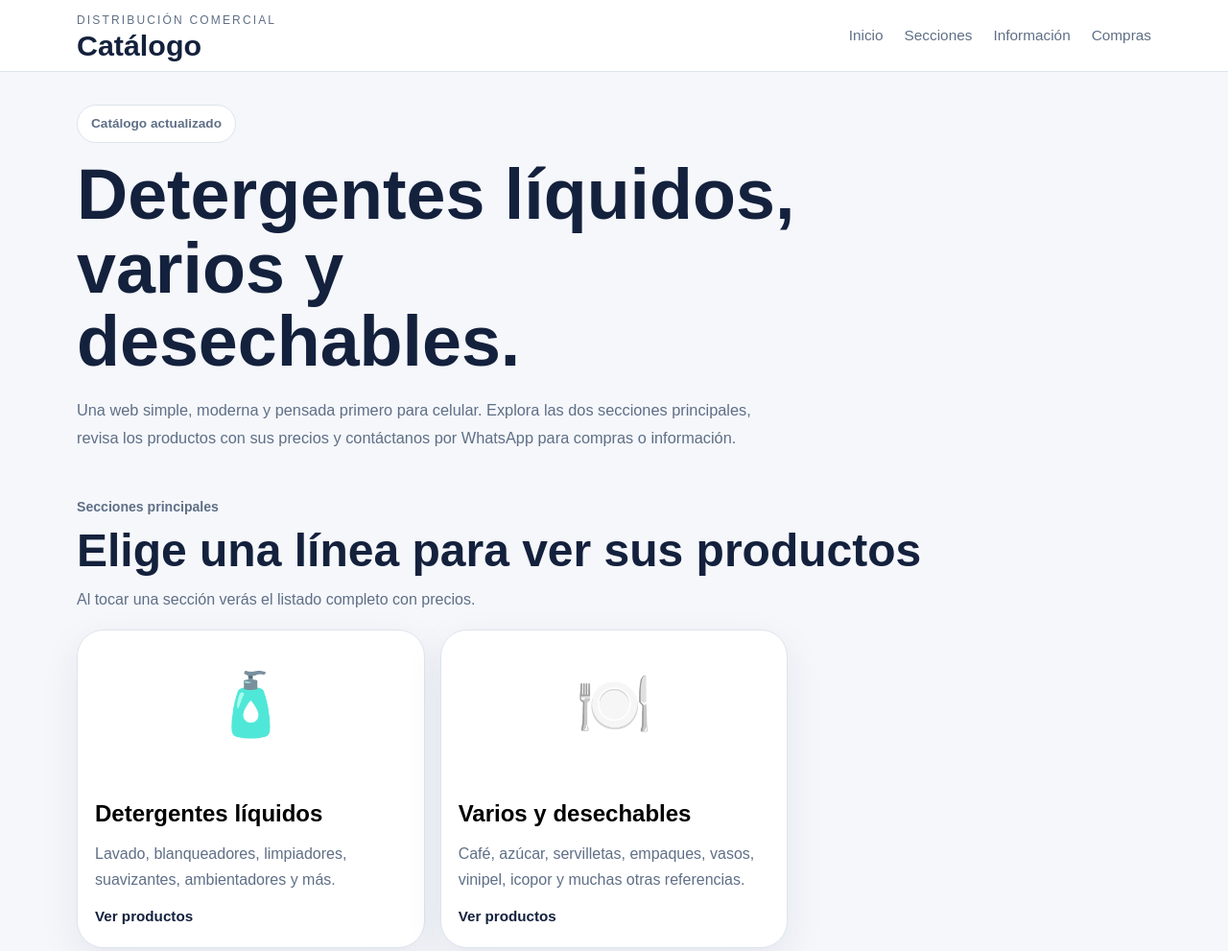
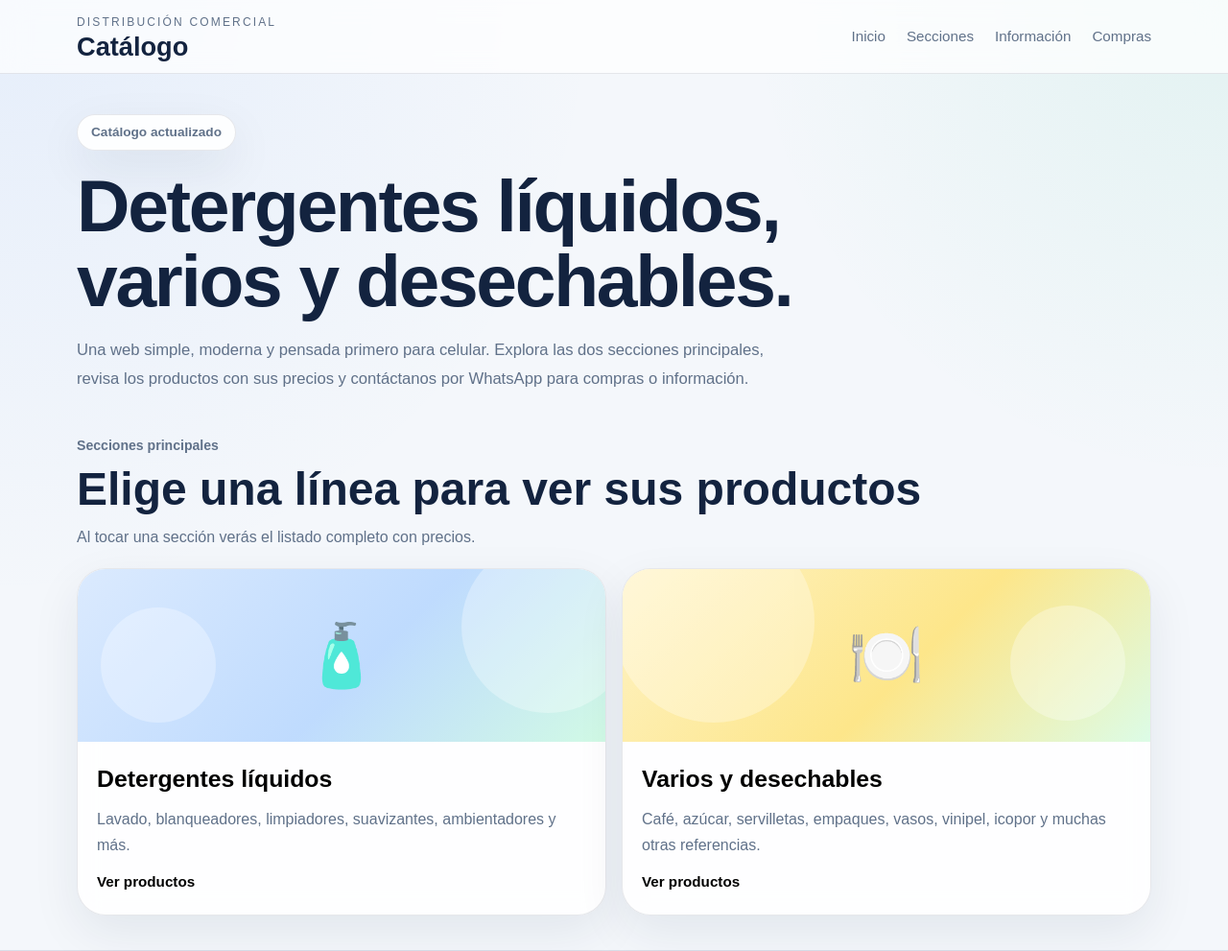
Before and after one commit to EdissonGarzon/productos-ali-web, a plain HTML site: page public/index.html in a window 1280 px wide. Shown: the top 991 px of the page at 96% size. Drawn offline with Linux system fonts and the light colour scheme.

Commit message:
Update style.css

```diff
--- a/public/style.css
+++ b/public/style.css
@@ -1,87 +1,75 @@
+
 :root {
-  --bg: #f5f7fb;
-  --surface: #ffffff;
-  --surface-soft: #eef2f7;
-  --text: #14213d;
-  --muted: #5f6f86;
-  --line: #dde4ee;
+  --bg: #f4f7fb;
+  --surface: rgba(255, 255, 255, 0.88);
+  --surface-strong: #ffffff;
+  --surface-soft: #edf3fb;
+  --text: #13233f;
+  --muted: #607189;
+  --line: rgba(19, 35, 63, 0.1);
+  --shadow: 0 18px 50px rgba(19, 35, 63, 0.08);
   --accent: #16a34a;
   --accent-dark: #15803d;
-  --radius-xl: 28px;
+  --radius-xl: 30px;
   --radius-lg: 22px;
   --radius-md: 16px;
-  --shadow: 0 14px 40px rgba(20, 33, 61, 0.08);
   --container: 1120px;
 }
 
-* {
-  box-sizing: border-box;
-}
-
-html {
-  scroll-behavior: smooth;
-}
-
+* { box-sizing: border-box; }
+html { scroll-behavior: smooth; }
 body {
   margin: 0;
-  background: var(--bg);
+  font-family: Arial, Helvetica, sans-serif;
   color: var(--text);
-  font-family: Arial, Helvetica, sans-serif;
+  background:
+    radial-gradient(circle at top left, rgba(59, 130, 246, 0.08), transparent 30%),
+    radial-gradient(circle at top right, rgba(16, 185, 129, 0.08), transparent 24%),
+    var(--bg);
   line-height: 1.5;
 }
-
-a {
-  color: inherit;
-  text-decoration: none;
-}
-
-button,
-input {
-  font: inherit;
-}
+a { color: inherit; text-decoration: none; }
+button, input { font: inherit; }
+.hidden { display: none !important; }
 
 .container {
   width: min(var(--container), calc(100% - 28px));
   margin: 0 auto;
 }
 
-.hidden {
-  display: none !important;
-}
-
 /* Header */
 .site-header {
   position: sticky;
   top: 0;
-  z-index: 50;
-  background: rgba(255, 255, 255, 0.92);
-  backdrop-filter: blur(10px);
+  z-index: 40;
+  background: rgba(255, 255, 255, 0.72);
+  backdrop-filter: blur(14px);
   border-bottom: 1px solid var(--line);
 }
 
 .header-inner {
-  min-height: 74px;
+  min-height: 76px;
   display: flex;
   align-items: center;
   justify-content: space-between;
-  gap: 16px;
+  gap: 18px;
 }
 
 .brand {
   display: flex;
   flex-direction: column;
-  gap: 2px;
+  gap: 3px;
 }
 
 .brand-tag {
+  text-transform: uppercase;
+  letter-spacing: 0.18em;
   font-size: 0.75rem;
-  letter-spacing: 0.18em;
-  text-transform: uppercase;
   color: var(--muted);
 }
 
 .brand strong {
-  font-size: 1.9rem;
+  font-size: 1.7rem;
   line-height: 1;
 }
 
@@ -92,8 +80,9 @@ input {
 }
 
 .main-nav a {
-  font-size: 0.96rem;
   color: var(--muted);
+  font-size: 0.95rem;
+  transition: 0.18s ease;
 }
 
 .main-nav a:hover {
@@ -102,7 +91,7 @@ input {
 
 /* Hero */
 .hero {
-  padding: 34px 0 18px;
+  padding: 42px 0 18px;
 }
 
 .hero-inner {
@@ -110,41 +99,46 @@ input {
 }
 
 .hero-copy {
-  max-width: 760px;
+  max-width: 780px;
 }
 
-.hero-pill {
-  display: inline-block;
-  padding: 9px 14px;
+.hero-pill,
+.result-pill {
+  display: inline-flex;
+  align-items: center;
+  min-height: 38px;
+  padding: 0 14px;
   border-radius: 999px;
-  background: var(--surface);
+  background: rgba(255,255,255,0.9);
   border: 1px solid var(--line);
   color: var(--muted);
+  font-weight: 700;
   font-size: 0.85rem;
-  font-weight: 700;
+  box-shadow: var(--shadow);
 }
 
 .hero h1 {
-  margin: 16px 0 0;
-  font-size: clamp(2.2rem, 7vw, 4.6rem);
-  line-height: 1.04;
+  margin: 18px 0 0;
+  font-size: clamp(2.3rem, 6vw, 4.8rem);
+  line-height: 1.02;
+  letter-spacing: -0.03em;
 }
 
 .hero p {
   margin: 18px 0 0;
-  font-size: 1.02rem;
+  max-width: 720px;
   color: var(--muted);
-  max-width: 720px;
+  font-size: 1.04rem;
   line-height: 1.8;
 }
 
-/* General sections */
+/* Sections */
 .section {
-  padding: 26px 0 34px;
+  padding: 24px 0 36px;
 }
 
 .section-soft {
-  background: var(--surface-soft);
+  background: rgba(237, 243, 251, 0.72);
   border-top: 1px solid var(--line);
   border-bottom: 1px solid var(--line);
 }
@@ -178,20 +172,32 @@ input {
   line-height: 1.7;
 }
 
-/* Categories */
-.category-grid {
+/* Cards */
+.category-grid,
+.info-grid,
+.products-list {
   display: grid;
-  grid-template-columns: 1fr;
   gap: 16px;
 }
 
+.category-grid.two-up {
+  grid-template-columns: 1fr;
+}
+
+.category-card,
+.info-card,
+.cta-box,
+.product-row {
+  border: 1px solid var(--line);
+  background: var(--surface);
+  backdrop-filter: blur(12px);
+  box-shadow: var(--shadow);
+}
+
 .category-card {
+  border-radius: var(--radius-xl);
+  overflow: hidden;
   padding: 0;
-  border: 1px solid var(--line);
-  border-radius: var(--radius-xl);
-  background: var(--surface);
-  box-shadow: var(--shadow);
-  overflow: hidden;
   text-align: left;
   cursor: pointer;
   transition: transform 0.2s ease, box-shadow 0.2s ease;
@@ -199,36 +205,83 @@ input {
 
 .category-card:hover {
   transform: translateY(-4px);
-  box-shadow: 0 18px 46px rgba(20, 33, 61, 0.12);
+  box-shadow: 0 22px 60px rgba(19, 35, 63, 0.12);
 }
 
 .category-visual {
-  min-height: 155px;
+  min-height: 180px;
+  position: relative;
   display: flex;
   align-items: center;
   justify-content: center;
+  overflow: hidden;
+}
+
+.category-visual span {
+  position: relative;
+  z-index: 2;
   font-size: 4rem;
 }
 
-.category-card.hogar .category-visual {
-  background: linear-gradient(135deg, #dbeafe, #bfdbfe);
+.category-card.detergentes .category-visual {
+  background: linear-gradient(135deg, #dbeafe, #bfdbfe 55%, #d1fae5);
 }
 
-.category-card.vinagres .category-visual {
-  background: linear-gradient(135deg, #fef3c7, #fde68a);
+.category-card.varios .category-visual {
+  background: linear-gradient(135deg, #fef3c7, #fde68a 55%, #dcfce7);
 }
 
-.category-card.desechables .category-visual {
-  background: linear-gradient(135deg, #dcfce7, #bbf7d0);
+.illustration {
+  position: absolute;
+  inset: 0;
+  opacity: 0.55;
+}
+
+.droplets::before,
+.droplets::after,
+.plates::before,
+.plates::after {
+  content: "";
+  position: absolute;
+  border-radius: 999px;
+  background: rgba(255, 255, 255, 0.55);
+}
+
+.droplets::before {
+  width: 180px;
+  height: 180px;
+  top: -30px;
+  right: -30px;
+}
+
+.droplets::after {
+  width: 120px;
+  height: 120px;
+  left: 24px;
+  bottom: 20px;
+}
+
+.plates::before {
+  width: 210px;
+  height: 210px;
+  top: -50px;
+  left: -10px;
+}
+
+.plates::after {
+  width: 120px;
+  height: 120px;
+  right: 26px;
+  bottom: 22px;
 }
 
 .category-content {
-  padding: 18px 18px 20px;
+  padding: 20px 20px 22px;
 }
 
 .category-content h3 {
   margin: 0;
-  font-size: 1.5rem;
+  font-size: 1.55rem;
 }
 
 .category-content p {
@@ -240,27 +293,21 @@ input {
 .category-content strong {
   display: inline-block;
   margin-top: 14px;
-  color: var(--text);
   font-size: 0.95rem;
 }
 
-/* Information */
 .info-grid {
-  display: grid;
   grid-template-columns: 1fr;
-  gap: 14px;
 }
 
 .info-card {
-  background: var(--surface);
-  border: 1px solid var(--line);
   border-radius: var(--radius-lg);
   padding: 20px;
 }
 
 .info-card h3 {
   margin: 0;
-  font-size: 1.18rem;
+  font-size: 1.15rem;
 }
 
 .info-card p {
@@ -271,10 +318,7 @@ input {
 
 /* CTA */
 .cta-box {
-  background: var(--surface);
-  border: 1px solid var(--line);
   border-radius: var(--radius-xl);
-  box-shadow: var(--shadow);
   padding: 22px;
   display: grid;
   gap: 18px;
@@ -284,30 +328,28 @@ input {
   display: inline-flex;
   align-items: center;
   justify-content: center;
-  min-height: 56px;
+  min-height: 58px;
   padding: 0 22px;
   border-radius: 18px;
   font-weight: 700;
   transition: 0.18s ease;
 }
 
-.btn:hover {
-  transform: translateY(-1px);
-}
+.btn:hover { transform: translateY(-1px); }
 
 .btn-whatsapp {
-  background: var(--accent);
+  background: linear-gradient(135deg, var(--accent), #22c55e);
   color: #fff;
   width: 100%;
 }
 
 .btn-whatsapp:hover {
-  background: var(--accent-dark);
+  background: linear-gradient(135deg, var(--accent-dark), #16a34a);
 }
 
 /* Category view */
 .category-view {
-  padding-top: 30px;
+  padding-top: 28px;
 }
 
 .back-btn {
@@ -320,38 +362,55 @@ input {
   cursor: pointer;
 }
 
-.back-btn:hover {
-  color: var(--text);
-}
+.back-btn:hover { color: var(--text); }
 
 .category-view-head {
   display: flex;
   flex-direction: column;
   gap: 16px;
-  margin-bottom: 22px;
+  margin-bottom: 18px;
 }
 
 .category-view-badge {
-  width: 86px;
-  height: 86px;
-  border-radius: 24px;
+  width: 88px;
+  height: 88px;
+  border-radius: 26px;
   display: flex;
   align-items: center;
   justify-content: center;
   font-size: 2.6rem;
-  background: var(--surface);
+  background: rgba(255,255,255,0.92);
   border: 1px solid var(--line);
   box-shadow: var(--shadow);
 }
 
-.products-list {
+.toolbar {
   display: grid;
   gap: 12px;
+  margin-bottom: 18px;
+}
+
+.search-wrap input {
+  width: 100%;
+  height: 50px;
+  border-radius: 16px;
+  border: 1px solid var(--line);
+  background: rgba(255,255,255,0.92);
+  padding: 0 16px;
+  color: var(--text);
+  outline: none;
+  box-shadow: var(--shadow);
+}
+
+.search-wrap input:focus {
+  border-color: rgba(59, 130, 246, 0.35);
+}
+
+.products-list {
+  grid-template-columns: 1fr;
 }
 
 .product-row {
-  background: var(--surface);
-  border: 1px solid var(--line);
   border-radius: var(--radius-lg);
   padding: 18px;
   display: grid;
@@ -360,29 +419,42 @@ input {
 
 .product-copy h3 {
   margin: 0;
-  font-size: 1.16rem;
-  line-height: 1.25;
+  font-size: 1.08rem;
+  line-height: 1.28;
 }
 
 .product-copy p {
   margin: 6px 0 0;
   color: var(--muted);
-  font-size: 0.95rem;
+  font-size: 0.94rem;
 }
 
 .product-row strong {
-  font-size: 1.1rem;
+  font-size: 1.08rem;
+  white-space: nowrap;
+}
+
+.empty-state {
+  margin-top: 8px;
+  border-radius: var(--radius-lg);
+  border: 1px dashed var(--line);
+  background: rgba(255,255,255,0.92);
+  box-shadow: var(--shadow);
+  padding: 22px;
+  color: var(--muted);
+  text-align: center;
 }
 
 /* Footer */
 .site-footer {
   border-top: 1px solid var(--line);
-  background: var(--surface);
-  margin-top: 28px;
+  background: rgba(255,255,255,0.72);
+  backdrop-filter: blur(10px);
+  margin-top: 30px;
 }
 
 .footer-inner {
-  min-height: 74px;
+  min-height: 72px;
   display: flex;
   flex-direction: column;
   justify-content: center;
@@ -392,8 +464,12 @@ input {
 }
 
 /* Responsive */
-@media (min-width: 700px) {
-  .category-grid,
+@media (min-width: 760px) {
+  .category-grid.two-up,
+  .info-grid {
+    grid-template-columns: repeat(2, 1fr);
+  }
+
   .info-grid {
     grid-template-columns: repeat(3, 1fr);
   }
@@ -405,6 +481,11 @@ input {
 
   .category-view-head {
     flex-direction: row;
+    align-items: center;
+  }
+
+  .toolbar {
+    grid-template-columns: 1fr auto;
     align-items: center;
   }
 
@@ -430,7 +511,6 @@ input {
 
   .main-nav {
     width: 100%;
-    display: flex;
     justify-content: space-between;
     gap: 10px;
     flex-wrap: wrap;
@@ -440,16 +520,24 @@ input {
     font-size: 0.92rem;
   }
 
-  .brand strong {
-    font-size: 1.7rem;
-  }
-
   .hero {
-    padding-top: 26px;
+    padding-top: 28px;
   }
 
   .section {
     padding-top: 22px;
-    padding-bottom: 28px;
+    padding-bottom: 30px;
+  }
+
+  .brand strong {
+    font-size: 1.5rem;
+  }
+
+  .category-content h3 {
+    font-size: 1.35rem;
+  }
+
+  .product-copy h3 {
+    font-size: 1rem;
   }
 }
```
